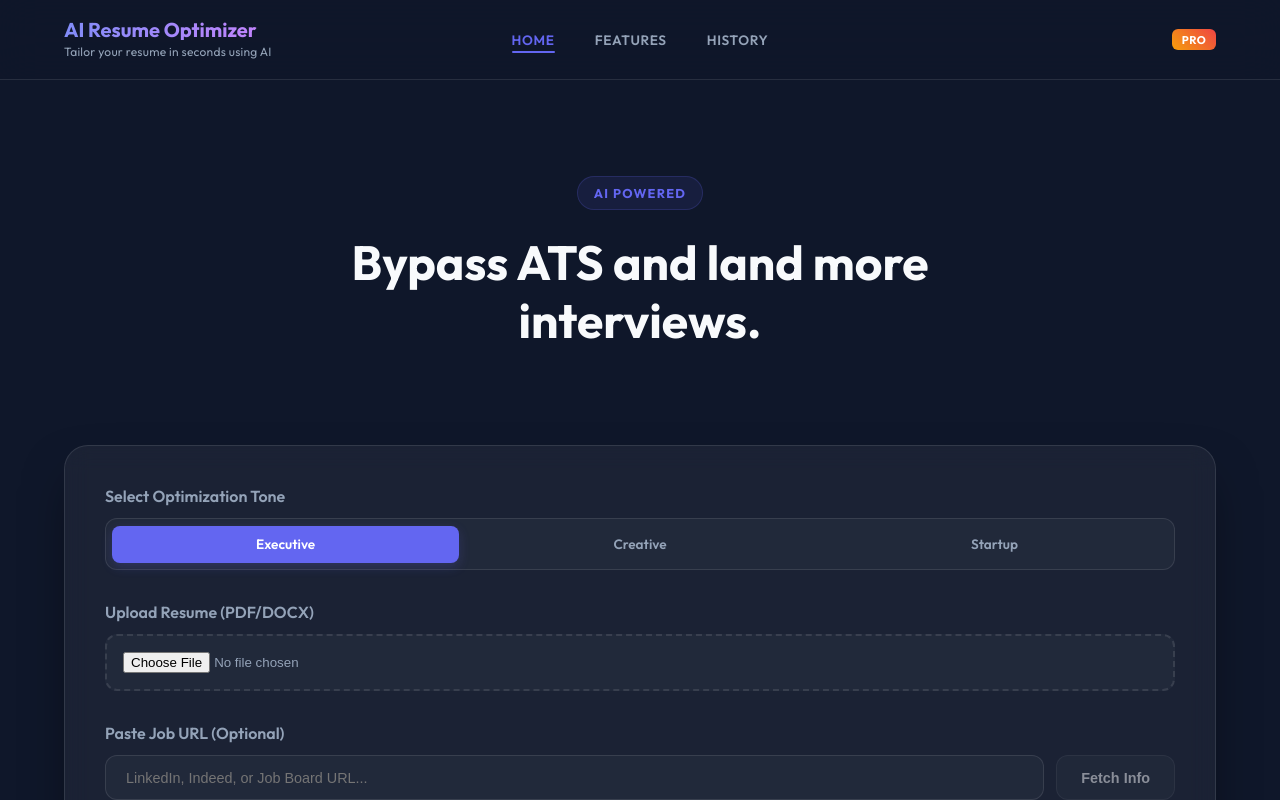
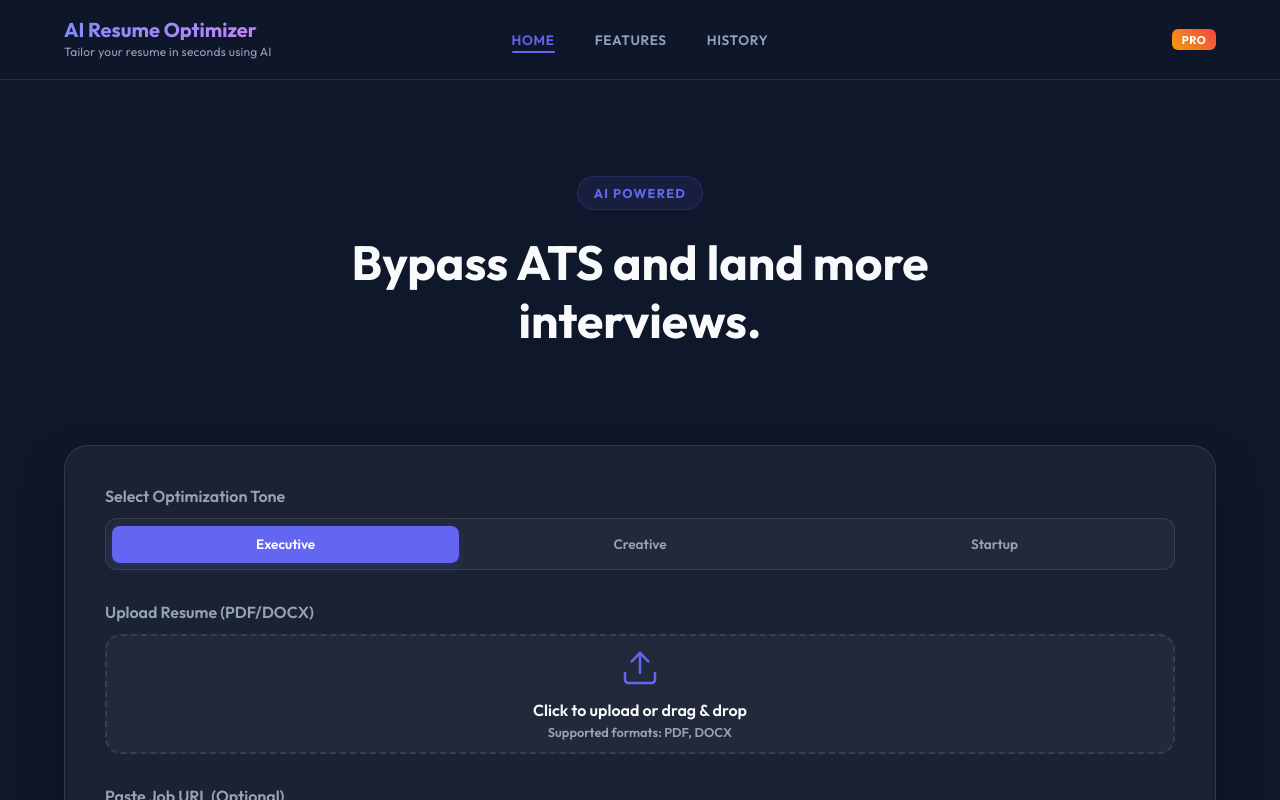
Before and after one commit to sanjaysaini16122000-ui/Ai-resume-Customizer, a React app in the folder frontend/: page / in a window 1280 px wide. Shown: the top 800 px of the page. Built offline with nearby package versions, Linux system fonts and the light colour scheme; the HTML template or start-up script is replaced by a standard one.

Commit message:
feat: implement resume parsing backend and interactive React frontend for AI optimization

```diff
--- a/frontend/src/App.jsx
+++ b/frontend/src/App.jsx
@@ -25,10 +25,19 @@ function App() {
 
   const handleSubmit = async (e) => {
     e.preventDefault()
-    if (!file || !jobDescription) return
+    if (!file) {
+      setError("Please upload your resume file first.")
+      return
+    }
+    if (!jobDescription) {
+      setError("Please provide a job description.")
+      return
+    }
 
     setLoading(true)
     setError(null)
+
+    console.log("Submitting optimization request...", { filename: file?.name, tone });
 
     const formData = new FormData()
     formData.append('file', file)
@@ -42,7 +51,8 @@ function App() {
       })
 
       if (!response.ok) {
-        throw new Error('Failed to optimize resume. Please check your backend and API key.')
+        const errorData = await response.json();
+        throw new Error(errorData.detail || 'Failed to optimize resume.');
       }
 
       const data = await response.json()
@@ -218,14 +228,43 @@ function App() {
             </div>
 
             <div className="form-group">
-              <label htmlFor="resume-upload">Upload Resume (PDF/DOCX)</label>
-              <input
-                id="resume-upload"
-                type="file"
-                accept=".pdf,.docx"
-                onChange={(e) => setFile(e.target.files[0])}
-                required
-              />
+              <label>Upload Resume (PDF/DOCX)</label>
+              <label htmlFor="resume-upload" className={`file-drop-zone ${file ? 'has-file' : ''}`}>
+                <input
+                  id="resume-upload"
+                  type="file"
+                  accept=".pdf,.docx"
+                  onChange={(e) => {
+                    const f = e.target.files[0];
+                    if (f) {
+                      console.log("File selected:", f.name);
+                      setFile(f);
+                      setError(null); // Clear error when file is picked
+                    }
+                  }}
+                  style={{ display: 'none' }}
+                />
+                <div className="file-info">
+                  {file ? (
+                    <div className="selected-file-container">
+                      <span className="file-icon">📄</span>
+                      <span className="file-name">{file.name}</span>
+                    </div>
+                  ) : (
+                    <div className="upload-placeholder">
+                      <div className="upload-icon-wrapper">
+                        <svg width="40" height="40" viewBox="0 0 24 24" fill="none" stroke="currentColor" strokeWidth="1.5" strokeLinecap="round" strokeLinejoin="round">
+                          <path d="M21 15v4a2 2 0 0 1-2 2H5a2 2 0 0 1-2-2v-4" />
+                          <polyline points="17 8 12 3 7 8" />
+                          <line x1="12" y1="3" x2="12" y2="15" />
+                        </svg>
+                      </div>
+                      <p className="main-text">Click to upload or drag & drop</p>
+                      <p className="sub-text">Supported formats: PDF, DOCX</p>
+                    </div>
+                  )}
+                </div>
+              </label>
             </div>
 
             <div className="form-group">
@@ -345,9 +384,9 @@ function App() {
 
               <div className="card" style={{ marginTop: '1.5rem', padding: '1.5rem' }}>
                 <h3>Skill Gap Analysis</h3>
-                <div style={{ width: '100%', height: 250, marginTop: '1rem' }}>
-                  <ResponsiveContainer width="100%" height="100%">
-                    <RadarChart cx="50%" cy="50%" outerRadius="80%" data={result.skill_gap_data}>
+                <div style={{ width: '100%', height: '300px', minHeight: '300px', marginTop: '1rem' }}>
+                  <ResponsiveContainer width="100%" height="100%" minWidth={0} minHeight={0}>
+                    <RadarChart cx="50%" cy="50%" outerRadius="80%" data={result.skill_gap_data || []}>
                       <PolarGrid stroke="var(--glass-border)" />
                       <PolarAngleAxis dataKey="subject" tick={{ fill: 'var(--text-muted)', fontSize: 10 }} />
                       <PolarRadiusAxis angle={30} domain={[0, 100]} tick={false} axisLine={false} />
--- a/frontend/src/index.css
+++ b/frontend/src/index.css
@@ -219,14 +219,79 @@ label {
   color: var(--text-muted);
 }
 
-input[type="file"] {
+.file-drop-zone {
+  position: relative;
   width: 100%;
-  padding: 1rem;
+  min-height: 120px;
   background: rgba(255, 255, 255, 0.03);
   border: 2px dashed var(--glass-border);
-  border-radius: 12px;
-  cursor: pointer;
+  border-radius: 16px;
+  display: flex;
+  align-items: center;
+  justify-content: center;
+  transition: all 0.3s ease;
+  overflow: hidden;
+}
+
+.file-drop-zone:hover, .file-drop-zone.has-file {
+  border-color: var(--primary);
+  background: rgba(99, 102, 241, 0.05);
+}
+
+.file-info {
+  text-align: center;
+  z-index: 1;
+  display: flex;
+  flex-direction: column;
+  gap: 1rem;
+}
+
+.upload-icon-wrapper {
+  color: var(--primary);
+  margin-bottom: 0.5rem;
+  transition: transform 0.3s ease;
+}
+
+.file-drop-zone:hover .upload-icon-wrapper {
+  transform: translateY(-5px);
+}
+
+.upload-placeholder .main-text {
+  color: var(--text-main);
+  font-weight: 600;
+  font-size: 1rem;
+  margin-bottom: 0.25rem;
+}
+
+.upload-placeholder .sub-text {
   color: var(--text-muted);
+  font-size: 0.8rem;
+}
+
+.selected-file-container {
+  display: flex;
+  align-items: center;
+  gap: 1rem;
+  background: rgba(16, 185, 129, 0.1);
+  padding: 0.75rem 1.5rem;
+  border-radius: 99px;
+  border: 1px solid rgba(16, 185, 129, 0.2);
+  animation: bounceIn 0.5s cubic-bezier(0.68, -0.55, 0.265, 1.55);
+}
+
+.file-icon {
+  font-size: 1.25rem;
+}
+
+.file-name {
+  color: var(--success);
+  font-weight: 700;
+  font-size: 1rem;
+}
+
+@keyframes bounceIn {
+  from { opacity: 0; transform: scale(0.8); }
+  to { opacity: 1; transform: scale(1); }
 }
 
 textarea {
```
Also changed, not shown: 1 other file (tests, documents, lock files or other folders).
